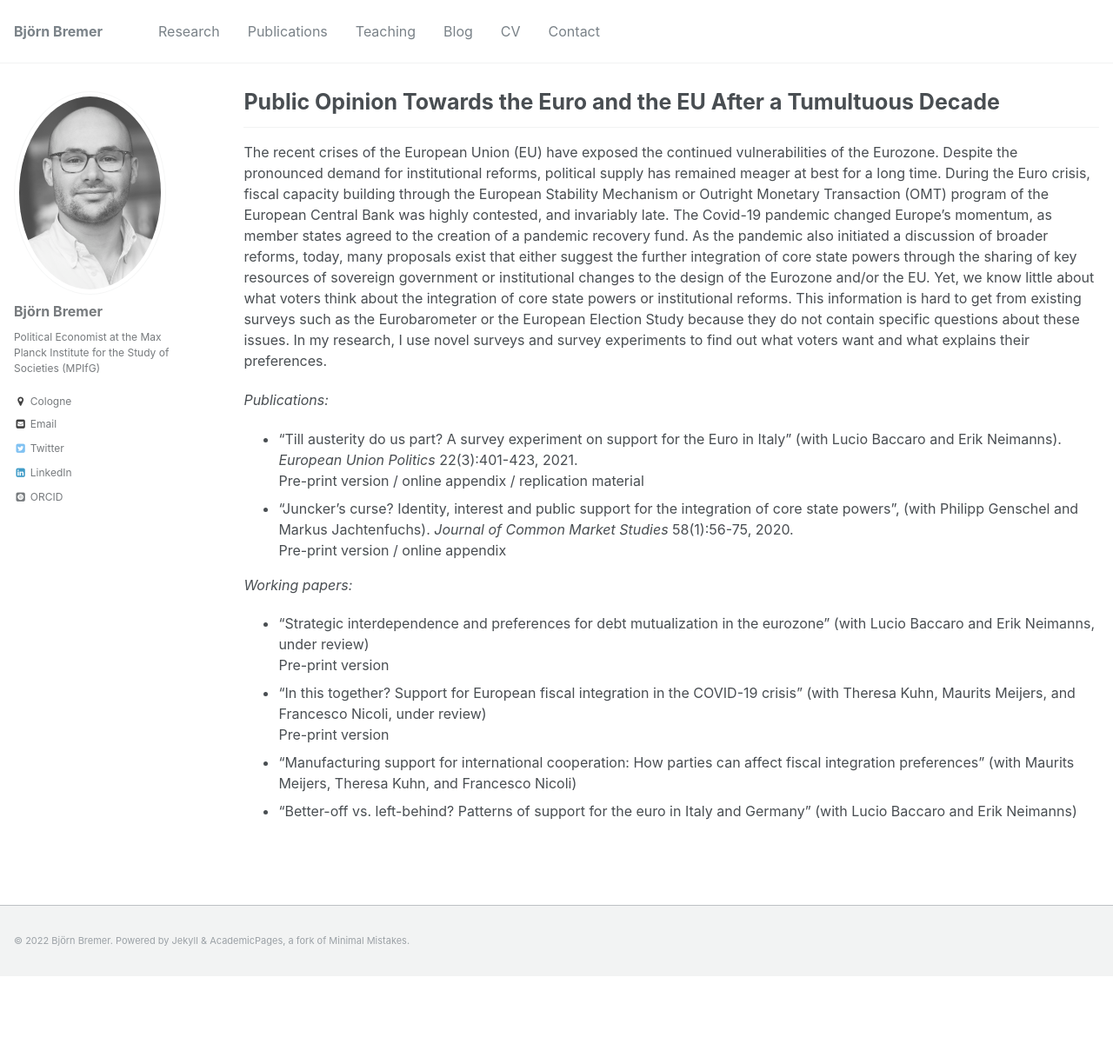
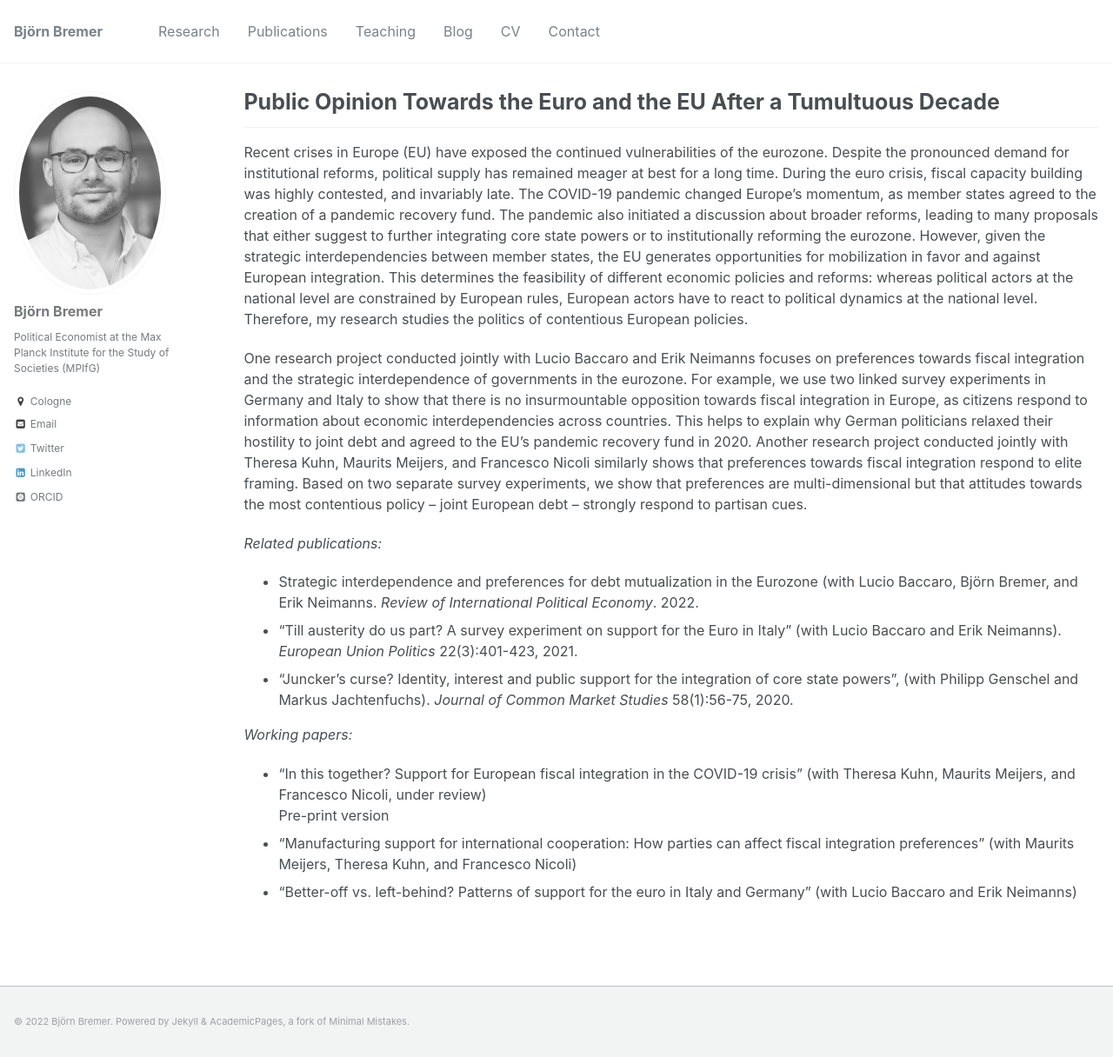
Before and after one commit to bjoernbremer/bjoernbremer.github.io, a Jekyll site: the page built from _projects/5_european_integration.md, in a window 1280 px wide and 1216 px high. Shown: the whole window at 87% size. Built offline with Jekyll 4.4.1, drawn with Linux system fonts in a browser that asks for light colours; some web fonts are replaced.

Commit message:
Update 5_european_integration.md

```diff
--- a/_projects/5_european_integration.md
+++ b/_projects/5_european_integration.md
@@ -6,19 +6,18 @@ permalink: /projects/contesting_europe
 
 ------
 
-The recent crises of the European Union (EU) have exposed the continued vulnerabilities of the Eurozone. Despite the pronounced demand for institutional reforms, political supply has remained meager at best for a long time. During the Euro crisis, fiscal capacity building through the European Stability Mechanism or Outright Monetary Transaction (OMT) program of the European Central Bank was highly contested, and invariably late. The Covid-19 pandemic changed Europe's momentum, as member states agreed to the creation of a pandemic recovery fund. As the pandemic also initiated a discussion of broader reforms, today, many proposals exist that either suggest the further integration of core state powers through the sharing of key resources of sovereign government or institutional changes to the design of the Eurozone and/or the EU. Yet, we know little about what voters think about the integration of core state powers or institutional reforms. This information is hard to get from existing surveys such as the Eurobarometer or the European Election Study because they do not contain specific questions about these issues. In my research, I use novel surveys and survey experiments to find out what voters want and what explains their preferences.
+Recent crises in Europe (EU) have exposed the continued vulnerabilities of the eurozone. Despite the pronounced demand for institutional reforms, political supply has remained meager at best for a long time. During the euro crisis, fiscal capacity building was highly contested, and invariably late. The COVID-19 pandemic changed Europe's momentum, as member states agreed to the creation of a pandemic recovery fund. The pandemic also initiated a discussion about broader reforms, leading to many proposals that either suggest to further integrating core state powers or to institutionally reforming the eurozone. However, given the strategic interdependencies between member states, the EU generates opportunities for mobilization in favor and against European integration. This determines the feasibility of different economic policies and reforms: whereas political actors at the national level are constrained by European rules, European actors have to react to political dynamics at the national level. Therefore, my research studies the politics of contentious European policies.
 
-*Publications:*
+One research project conducted jointly with Lucio Baccaro and Erik Neimanns focuses on preferences towards fiscal integration and the strategic interdependence of governments in the eurozone. For example, we use two linked survey experiments in Germany and Italy to show that there is no insurmountable opposition towards fiscal integration in Europe, as citizens respond to information about economic interdependencies across countries. This helps to explain why German politicians relaxed their hostility to joint debt and agreed to the EU's pandemic recovery fund in 2020. Another research project conducted jointly with Theresa Kuhn, Maurits Meijers, and Francesco Nicoli similarly shows that preferences towards fiscal integration respond to elite framing. Based on two separate survey experiments, we show that preferences are multi-dimensional but that attitudes towards the most contentious policy -- joint European debt -- strongly respond to partisan cues.
 
-* ["Till austerity do us part? A survey experiment on support for the Euro in Italy"](https://journals.sagepub.com/doi/full/10.1177/14651165211004772) (with [Lucio Baccaro](http://www.mpifg.de/people/lb/index_en.asp) and [Erik Neimanns](https://www.mpifg.de/forschung/wissdetails_en.asp?MitarbID=885)). *European Union Politics* 22(3):401-423, 2021.<br/>
-[Pre-print version]({{ site.url }}/files/publications/BaccaroBremerNeimanns_EUP_2021.pdf) / [online appendix]({{ site.url }}/files/publications/BaccaroBremerNeimanns_EUP_2021_OnlineAppendix.pdf) / [replication material]()
-* ["Juncker's curse? Identity, interest and public support for the integration of core state powers"](https://doi.org/10.1111/jcms.12980), (with [Philipp Genschel](https://www.eui.eu/DepartmentsAndCentres/PoliticalAndSocialSciences/People/Professors/Genschel) and [Markus Jachtenfuchs](https://www.hertie-school.org/en/research/faculty-and-researchers/profile/person/jachtenfuchs/)). *Journal of Common Market Studies* 58(1):56-75, 2020. <br/>
-[Pre-print version]({{ site.url }}/files/publications/BremerGenschelJachtenfuchs_2019_JCMS.pdf) / [online appendix]({{ site.url }}/files/publications/BremerGenschelJachtenfuchs_2019_JCMS_appendix.pdf)
+*Related publications:*
+
+* [Strategic interdependence and preferences for debt mutualization in the Eurozone](https://doi.org/10.1080/09692290.2022.2107043) (with [Lucio Baccaro](https://www.mpifg.de/people/lb/index_en.asp), Björn Bremer, and [Erik Neimanns](https://www.mpifg.de/forschung/wissdetails_en.asp?MitarbID=885). *Review of International Political Economy*. 2022.
+* ["Till austerity do us part? A survey experiment on support for the Euro in Italy"](https://journals.sagepub.com/doi/full/10.1177/14651165211004772) (with [Lucio Baccaro](http://www.mpifg.de/people/lb/index_en.asp) and [Erik Neimanns](https://www.mpifg.de/forschung/wissdetails_en.asp?MitarbID=885)). *European Union Politics* 22(3):401-423, 2021.
+* ["Juncker's curse? Identity, interest and public support for the integration of core state powers"](https://doi.org/10.1111/jcms.12980), (with [Philipp Genschel](https://www.eui.eu/DepartmentsAndCentres/PoliticalAndSocialSciences/People/Professors/Genschel) and [Markus Jachtenfuchs](https://www.hertie-school.org/en/research/faculty-and-researchers/profile/person/jachtenfuchs/)). *Journal of Common Market Studies* 58(1):56-75, 2020.
 
 *Working papers:*
 
-* "Strategic interdependence and preferences for debt mutualization in the eurozone" (with [Lucio Baccaro](http://www.mpifg.de/people/lb/index_en.asp) and [Erik Neimanns](https://www.mpifg.de/forschung/wissdetails_en.asp?MitarbID=885), under review)<br/>
-[Pre-print version](https://osf.io/preprints/socarxiv/atg8p/)
 * "In this together? Support for European fiscal integration in the COVID-19 crisis" (with [Theresa Kuhn](https://theresakuhn.eu/), [Maurits Meijers](http://maurits-meijers.eu/), and [Francesco Nicoli](https://francesconicoli.wordpress.com/), under review)<br/>
 [Pre-print version](https://osf.io/preprints/socarxiv/82cyw/)
 * "Manufacturing support for international cooperation: How parties can affect fiscal integration preferences" (with [Maurits Meijers](http://maurits-meijers.eu/), [Theresa Kuhn](https://theresakuhn.eu/), and [Francesco Nicoli](https://francesconicoli.wordpress.com/))
```
